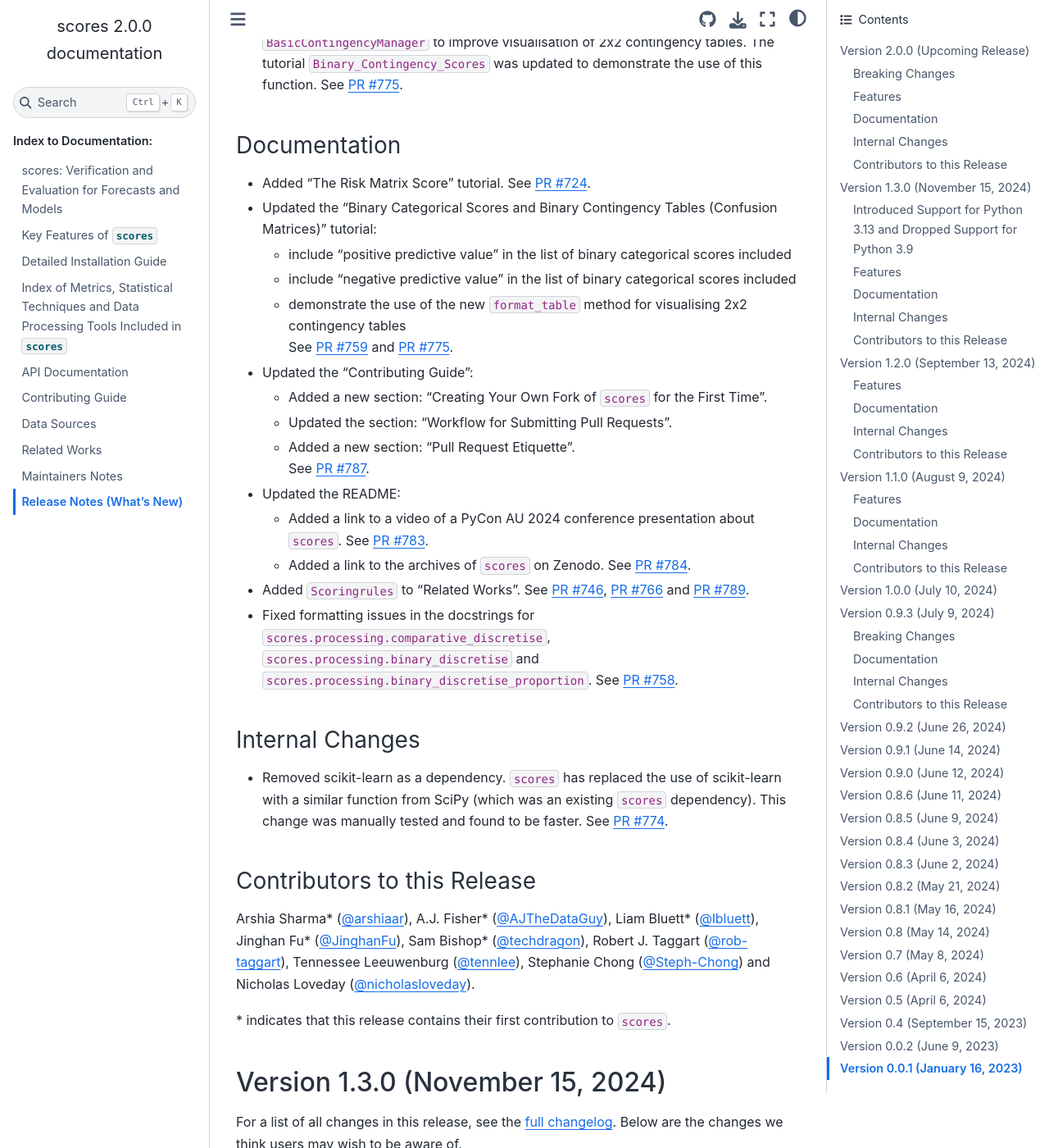
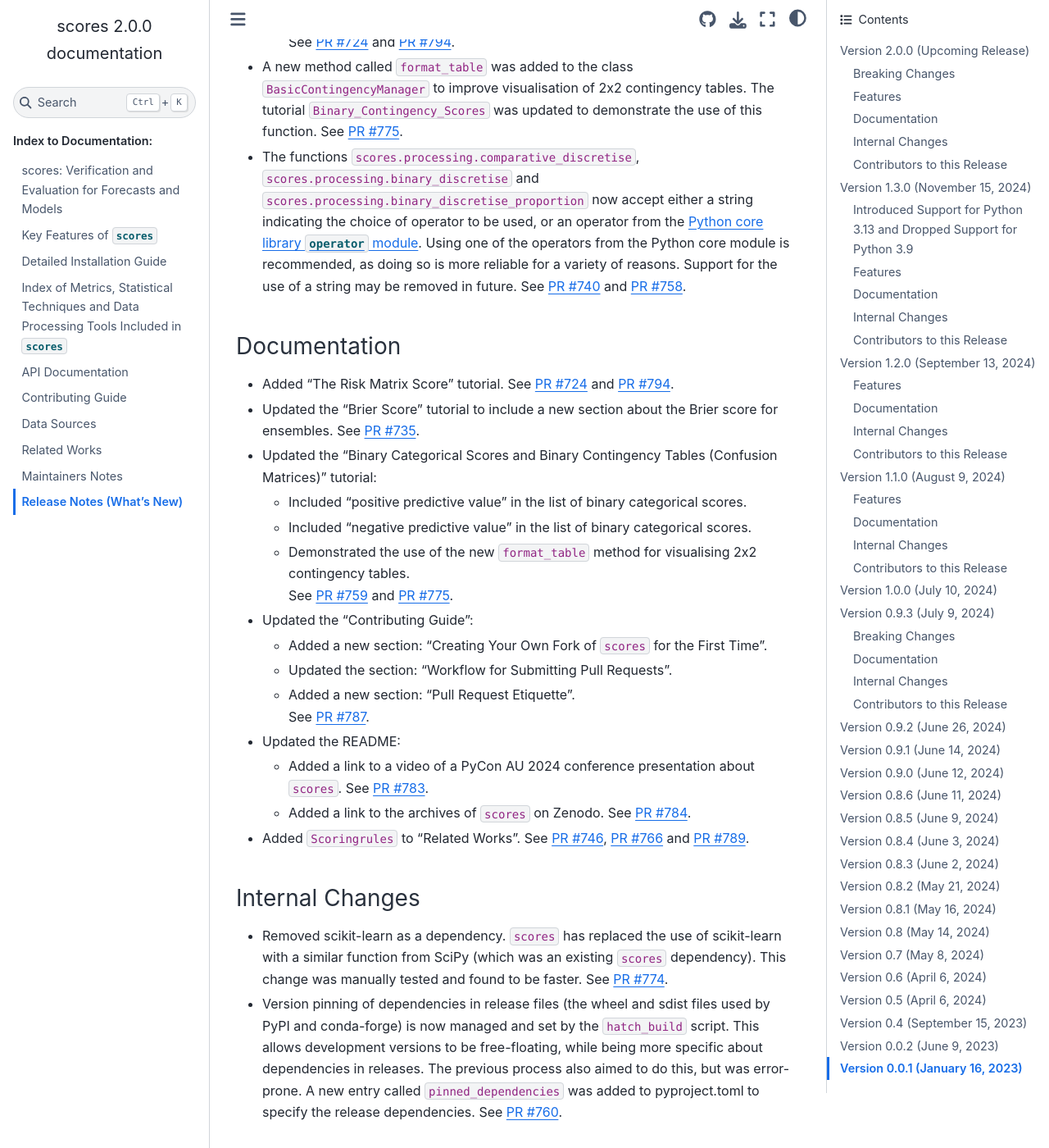
Before and after one commit to nci/scores, a Sphinx documentation site: the page built from docs/release_notes.md, in a window 1280 px wide and 1400 px high, scrolled down 1003 px. Shown: the whole window at 82% size. Built offline with Sphinx 7.4.7 and the Sphinx Book theme 1.1.4, drawn with Linux system fonts in a browser that asks for light colours; pages that are not in the unit, such as notebooks, are missing from menus; some of the changed text lies outside the part shown.

Commit message:
Update release notes

```diff
--- a/docs/release_notes.md
+++ b/docs/release_notes.md
@@ -6,29 +6,32 @@ For a list of all changes in this release, see the [full changelog](https://gith
 
 ### Breaking Changes
 
-- The function `scores.probability.tw_crps_for_ensemble` previously took an optional (mis-spelled) argument `chainging_func_kwargs`. The spelling has been corrected and the argument is now `chaining_func_kwargs`.
-- For developers, the version of the `black` and `mypy` tools have been updated. As such, developers will need to ensure they re-install the `scores` package with `pip install -e .[develop]` to get the correct versions of these tools.
+- The function `scores.probability.tw_crps_for_ensemble` previously took an optional (mis-spelled) argument `chainging_func_kwargs`. The spelling has been corrected and the argument is now `chaining_func_kwargs`. See [PR #780](https://github.com/nci/scores/pull/780) and [PR #772](https://github.com/nci/scores/pull/772).
+- For those who develop on `scores`, you will need to update your installion of the `scores` package with `pip install -e .[all]`, to get updated versions of `black`, `pylint` and `mypy`. See [PR #768](https://github.com/nci/scores/pull/768), [PR #769](https://github.com/nci/scores/pull/769) and [PR #771](https://github.com/nci/scores/pull/771).
 
 ### Features
 
-- Added two new metrics:
+- Added three new metrics:
+	- Brier score for ensembles: `scores.probability.brier_score_for_ensemble`. See [PR #735](https://github.com/nci/scores/pull/735).
 	- Negative predictive value: `scores.categorical.BasicContingencyManager.negative_predictive_value`. See [PR #759](https://github.com/nci/scores/pull/759).
 	- Positive predictive value: `scores.categorical.BasicContingencyManager.positive_predictive_value`. See [PR #761](https://github.com/nci/scores/pull/761) and [PR #756](https://github.com/nci/scores/pull/756).
 - Also added one new emerging metric and two supporting functions:
 	- Risk matrix score: `scores.emerging.risk_matrix_scores`.
 	- Risk matrix score - matrix weights to array: `scores.emerging.matrix_weights_to_array`.
 	- Risk matrix score - warning scaling to weight array: `scores.emerging.weights_from_warning_scaling`.
-	See [PR #724](https://github.com/nci/scores/pull/724).
+	See [PR #724](https://github.com/nci/scores/pull/724) and [PR #794](https://github.com/nci/scores/pull/794).
 - A new method called `format_table` was added to the class `BasicContingencyManager` to improve visualisation of 2x2 contingency tables. The tutorial `Binary_Contingency_Scores` was updated to demonstrate the use of this function. See [PR #775](https://github.com/nci/scores/pull/775).
+- The functions `scores.processing.comparative_discretise`, `scores.processing.binary_discretise` and `scores.processing.binary_discretise_proportion` now accept either a string indicating the choice of operator to be used, or an operator from the [Python core library `operator` module](https://docs.python.org/3/library/operator.html). Using one of the operators from the Python core module is recommended, as doing so is more reliable for a variety of reasons. Support for the use of a string may be removed in future. See [PR #740](https://github.com/nci/scores/pull/740) and [PR #758](https://github.com/nci/scores/pull/758).
 
 ### Documentation
 
-- Added "The Risk Matrix Score" tutorial. See [PR #724](https://github.com/nci/scores/pull/724).
+- Added "The Risk Matrix Score" tutorial. See [PR #724](https://github.com/nci/scores/pull/724) and [PR #794](https://github.com/nci/scores/pull/794).
+- Updated the "Brier Score" tutorial to include a new section about the Brier score for ensembles. See [PR #735](https://github.com/nci/scores/pull/735).
 - Updated the "Binary Categorical Scores and Binary Contingency Tables (Confusion Matrices)"
   tutorial:
-  - include "positive predictive value" in the list of binary categorical scores included
-  - include "negative predictive value" in the list of binary categorical scores included
-  - demonstrate the use of the new `format_table` method for visualising 2x2 contingency tables
+  - Included "positive predictive value" in the list of binary categorical scores.
+  - Included "negative predictive value" in the list of binary categorical scores.
+  - Demonstrated the use of the new `format_table` method for visualising 2x2 contingency tables.
   See [PR #759](https://github.com/nci/scores/pull/759) and [PR #775](https://github.com/nci/scores/pull/775).
 - Updated the “Contributing Guide”:
 	- Added a new section: "Creating Your Own Fork of `scores` for the First Time".
@@ -39,11 +42,11 @@ For a list of all changes in this release, see the [full changelog](https://gith
 	- Added a link to a video of a PyCon AU 2024 conference presentation about `scores`. See [PR #783](https://github.com/nci/scores/pull/783).
 	- Added a link to the archives of `scores` on Zenodo. See [PR #784](https://github.com/nci/scores/pull/784).
 - Added `Scoringrules` to "Related Works". See [PR #746](https://github.com/nci/scores/pull/746), [PR #766](https://github.com/nci/scores/pull/766) and [PR #789](https://github.com/nci/scores/pull/789).
-- Fixed formatting issues in the docstrings for `scores.processing.comparative_discretise`, `scores.processing.binary_discretise` and `scores.processing.binary_discretise_proportion`. See [PR #758](https://github.com/nci/scores/pull/758).
 
 ### Internal Changes
 
 - Removed scikit-learn as a dependency. `scores` has replaced the use of scikit-learn with a similar function from SciPy (which was an existing `scores` dependency). This change was manually tested and found to be faster. See [PR #774](https://github.com/nci/scores/pull/774).
+- Version pinning of dependencies in release files (the wheel and sdist files used by PyPI and conda-forge) is now managed and set by the `hatch_build` script. This allows development versions to be free-floating, while being more specific about dependencies in releases. The previous process also aimed to do this, but was error-prone. A new entry called `pinned_dependencies` was added to pyproject.toml to specify the release dependencies. See [PR #760](https://github.com/nci/scores/pull/760).
 
 ### Contributors to this Release
 
```
